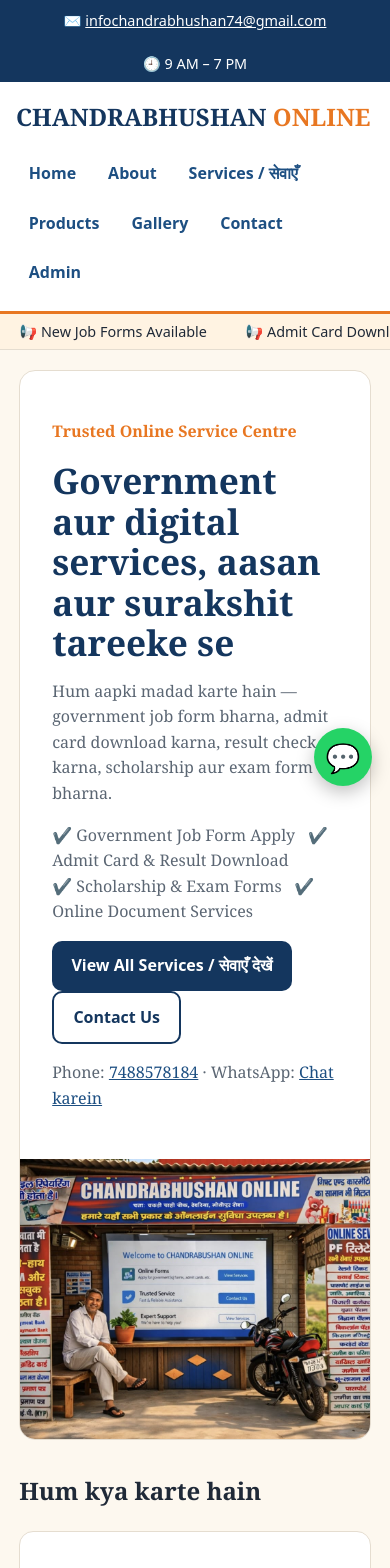
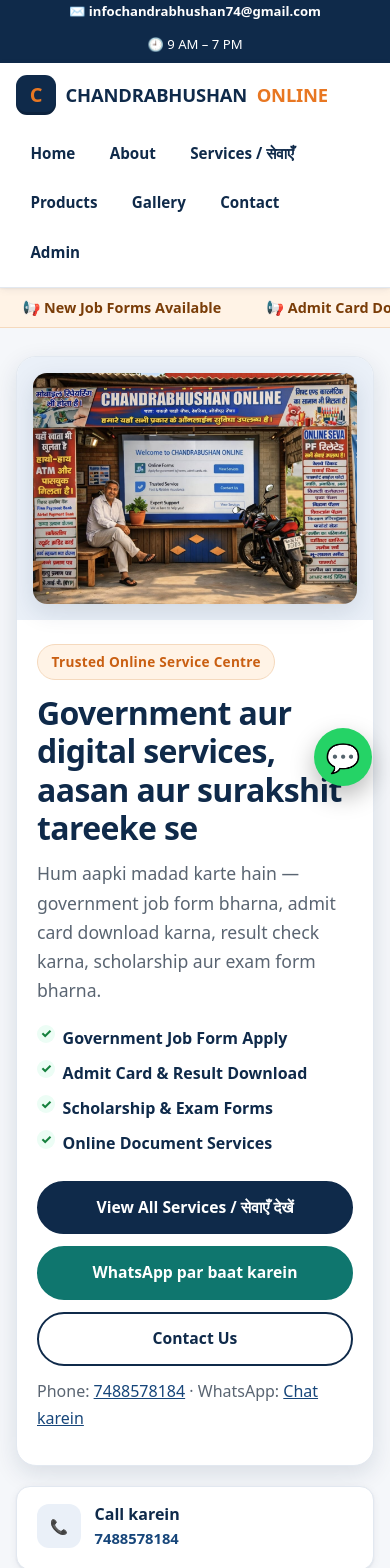
Before and after one commit to amleshkumar-it/CHANDRABHUSHAN-ONLINE, a Next.js app: page / in a window 390 px wide. Shown: the part 40-1608 px from the top of the page. Built offline with nearby package versions, Linux system fonts and the light colour scheme; no server answers; the database is empty.

Commit message:
Improve UI: modern navy-saffron design, better hero, cards, footer, mobile

```diff
--- a/app/globals.css
+++ b/app/globals.css
@@ -1,18 +1,190 @@
-:root{--navy:#14365e;--navy2:#1d4f82;--teal:#0f766e;--saffron:#e87722;--cream:#fdf8ef;--paper:#fff;--ink:#1f2937;--muted:#5b6673;--line:#e5ddd0;--red:#b42318;--green:#15803d}
-*{box-sizing:border-box}body{margin:0;font-family:Georgia,'Times New Roman',serif;color:var(--ink);background:var(--cream);line-height:1.6}a{color:var(--navy2)}button,input,select,textarea{font:inherit}
-.topbar{background:var(--navy);color:#fff;padding:.45rem 1rem;font-family:system-ui,sans-serif;font-size:.9rem;display:flex;gap:1.2rem;flex-wrap:wrap;justify-content:center}.topbar a{color:#fff}
-.header{background:var(--paper);border-bottom:3px solid var(--saffron);padding:1rem;display:flex;gap:1rem;align-items:center;flex-wrap:wrap;justify-content:space-between}.brand{font-size:1.5rem;font-weight:800;color:var(--navy);text-decoration:none}.brand span{color:var(--saffron)}
-.nav{display:flex;gap:.4rem;flex-wrap:wrap;font-family:system-ui,sans-serif}.nav a{padding:.55rem .8rem;border-radius:8px;text-decoration:none;font-weight:600}.nav a:hover{background:#eef4fb}
-.notice{background:#fff3e2;border-bottom:1px solid var(--line);overflow:hidden;white-space:nowrap;padding:.4rem 0;font-family:system-ui,sans-serif;font-size:.9rem}.notice span{margin:0 1.2rem}
-.wrap{max-width:1100px;margin:0 auto;padding:1.2rem}.hero{background:var(--paper);border:1px solid var(--line);border-radius:16px;overflow:hidden;display:grid;grid-template-columns:1.1fr .9fr;gap:0}@media(max-width:760px){.hero{grid-template-columns:1fr}}
-.hero-text{padding:2rem}.hero-text h1{font-size:2.2rem;line-height:1.15;color:var(--navy);margin:.2rem 0}.hero-text p{color:var(--muted)}
-.hero img{width:100%;height:100%;object-fit:cover;min-height:280px}
-.btn{display:inline-block;background:var(--navy);color:#fff!important;text-decoration:none;padding:.75rem 1.2rem;border-radius:10px;font-family:system-ui,sans-serif;font-weight:700;border:0;cursor:pointer;min-height:48px}.btn:hover{background:var(--navy2)}.btn.teal{background:var(--teal)}.btn.outline{background:#fff;color:var(--navy)!important;border:2px solid var(--navy)}.btn.small{padding:.5rem .9rem;min-height:44px}.btn.danger{background:var(--red)}
-.cards{display:grid;grid-template-columns:repeat(3,1fr);gap:1rem}@media(max-width:760px){.cards{grid-template-columns:1fr}}
-.card{background:var(--paper);border:1px solid var(--line);border-radius:14px;padding:1.2rem}.card img{width:100%;height:200px;object-fit:cover;border-radius:10px}
-.badge{display:inline-block;padding:.25rem .6rem;border-radius:99px;font-family:system-ui,sans-serif;font-size:.8rem;font-weight:700}.badge.Active{background:#dcfce7;color:var(--green)}.badge.Expired{background:#e5e7eb;color:#444}.badge.Upcoming{background:#fef3c7;color:#92400e}.badge.deadline{background:#fee2e2;color:var(--red)}
-form label{display:block;margin:.7rem 0 .25rem;font-weight:700;font-family:system-ui,sans-serif}form input,form select,form textarea{width:100%;padding:.7rem;border:1px solid #cbd5e1;border-radius:9px;background:#fff}
-.footer{background:var(--navy);color:#fff;margin-top:2.5rem;padding:2rem 1rem}.footer a{color:#ffe8d1}.footer .wrap{display:grid;grid-template-columns:1fr 1fr 1fr;gap:1.5rem}@media(max-width:760px){.footer .wrap{grid-template-columns:1fr}}
-.wa{position:fixed;right:18px;bottom:18px;background:#25d366;color:#fff!important;width:58px;height:58px;border-radius:50%;display:flex;align-items:center;justify-content:center;font-size:28px;text-decoration:none;box-shadow:0 6px 18px rgba(0,0,0,.25);z-index:50}
-.alert{background:#fff7ed;border:1px solid #fdba74;padding:1rem;border-radius:12px}.muted{color:var(--muted)}.section{margin:2rem 0}
-table{width:100%;border-collapse:collapse;font-family:system-ui,sans-serif}th,td{border-bottom:1px solid var(--line);padding:.6rem;text-align:left;vertical-align:top}
+/* CHANDRABHUSHAN ONLINE — refined navy + saffron design (plain CSS only).
+   All class names used by existing pages are preserved. */
+:root{
+  --navy:#0f2a4a; --navy2:#17467a; --navy-soft:#eaf0f8;
+  --saffron:#e87722; --saffron-dark:#c95f12; --saffron-soft:#fff3e6;
+  --teal:#0f766e; --paper:#fff; --bg:#f5f7fa; --ink:#17202b;
+  --muted:#5a6572; --line:#e2e8f0; --line-strong:#cbd5e1;
+  --red:#b42318; --red-soft:#fef2f2; --green:#15803d; --green-soft:#ecfdf5;
+  --shadow-sm:0 1px 2px rgba(15,42,74,.06),0 2px 8px rgba(15,42,74,.06);
+  --shadow-md:0 8px 24px rgba(15,42,74,.12);
+  --shadow-lg:0 16px 40px rgba(15,42,74,.16);
+  --radius:16px;
+}
+*{box-sizing:border-box}
+html{scroll-behavior:smooth}
+body{
+  margin:0;
+  font-family:system-ui,-apple-system,"Segoe UI",Roboto,"Helvetica Neue",Arial,sans-serif;
+  color:var(--ink); background:var(--bg); line-height:1.65;
+  -webkit-font-smoothing:antialiased;
+}
+a{color:var(--navy2)} a:hover{color:var(--saffron-dark)}
+button,input,select,textarea{font:inherit}
+h1,h2,h3{line-height:1.2; letter-spacing:-.01em; color:var(--navy); margin-top:0}
+h1{font-size:clamp(2rem,4.5vw,3.1rem); font-weight:800; letter-spacing:-.02em}
+h2{font-size:clamp(1.45rem,3vw,1.9rem); font-weight:800}
+h3{font-size:1.15rem; font-weight:700}
+p{margin:.6rem 0}
+img{max-width:100%}
+:focus-visible{outline:3px solid var(--saffron); outline-offset:2px; border-radius:6px}
+
+/* Top bar + sticky header */
+.topbar{background:var(--navy); color:#fff; padding:.5rem 1rem; font-size:.88rem;
+  display:flex; gap:1.4rem; flex-wrap:wrap; justify-content:center; align-items:center}
+.topbar a{color:#fff; text-decoration:none; font-weight:600}
+.topbar a:hover{color:#ffd9b3}
+.header{position:sticky; top:0; z-index:40; background:var(--paper);
+  border-bottom:1px solid var(--line); box-shadow:var(--shadow-sm);
+  padding:.85rem 1.25rem; display:flex; gap:1rem; align-items:center; flex-wrap:wrap; justify-content:space-between}
+.brand{display:inline-flex; align-items:center; gap:.6rem; font-size:1.35rem; font-weight:800;
+  color:var(--navy); text-decoration:none; letter-spacing:-.01em; line-height:1.1}
+.brand span{color:var(--saffron)}
+.brand-mark{width:40px; height:40px; flex:0 0 40px; display:inline-flex; align-items:center; justify-content:center;
+  background:var(--navy); color:#fff; border-radius:11px; font-size:1.25rem; box-shadow:inset 0 -3px 0 rgba(0,0,0,.18)}
+.nav{display:flex; gap:.35rem; flex-wrap:wrap; align-items:center}
+.nav a{display:inline-flex; align-items:center; min-height:44px; padding:.5rem .9rem;
+  border-radius:999px; text-decoration:none; font-weight:650; color:var(--navy); font-size:.95rem}
+.nav a:hover{background:var(--navy-soft); color:var(--navy)}
+.notice{background:var(--saffron-soft); border-bottom:1px solid #f5d9bd; overflow:hidden;
+  white-space:nowrap; padding:.5rem 0; font-size:.9rem; color:#7a3d08}
+.notice span{margin:0 1.4rem; font-weight:600}
+
+/* Page container + section rhythm */
+.wrap{max-width:1120px; margin:0 auto; padding:1.5rem 1.25rem}
+main.wrap{padding-top:1.75rem; padding-bottom:2rem}
+.section{margin:2.75rem 0}
+.section>h2{margin-bottom:1.25rem; padding-bottom:.6rem; border-bottom:3px solid var(--saffron); display:inline-block}
+.page-head{background:var(--paper); border:1px solid var(--line); border-radius:var(--radius);
+  padding:1.6rem 1.75rem; box-shadow:var(--shadow-sm); margin-bottom:1.5rem}
+.page-head h1{font-size:clamp(1.7rem,3.5vw,2.4rem); margin-bottom:.35rem}
+.page-head p{color:var(--muted); margin-bottom:0}
+
+/* Hero */
+.hero{background:var(--paper); border:1px solid var(--line); border-radius:20px; overflow:hidden;
+  display:grid; grid-template-columns:1.05fr .95fr; gap:0; box-shadow:var(--shadow-md)}
+.hero-text{padding:2.5rem 2.5rem 2.25rem}
+.hero-eyebrow{display:inline-block; background:var(--saffron-soft); color:var(--saffron-dark);
+  border:1px solid #f5d9bd; padding:.35rem .85rem; border-radius:999px;
+  font-size:.85rem; font-weight:800; letter-spacing:.02em}
+.hero-text h1{margin:.9rem 0 .75rem}
+.hero-lead{font-size:1.1rem; color:var(--muted); max-width:34rem}
+.hero-checks{list-style:none; padding:0; margin:1.25rem 0; display:grid; grid-template-columns:1fr 1fr; gap:.55rem .9rem}
+.hero-checks li{font-weight:600; color:var(--navy); padding-left:1.6rem; position:relative}
+.hero-checks li::before{content:"✓"; position:absolute; left:0; top:0; width:1.15rem; height:1.15rem;
+  display:inline-flex; align-items:center; justify-content:center; background:var(--green-soft);
+  color:var(--green); border-radius:50%; font-size:.8rem; font-weight:800}
+.hero-actions{display:flex; gap:.75rem; flex-wrap:wrap; margin:1.5rem 0 .75rem}
+.hero-media{background:var(--navy-soft); display:flex; align-items:stretch; padding:1.25rem}
+.hero-media img{width:100%; height:auto; max-height:430px; object-fit:cover; border-radius:14px; box-shadow:var(--shadow-md)}
+.hero img{width:100%; height:auto; object-fit:cover}
+
+/* Trust strip */
+.trust{display:grid; grid-template-columns:repeat(3,1fr); gap:1rem; margin:1.5rem 0 0}
+.trust-item{background:var(--paper); border:1px solid var(--line); border-radius:14px; padding:1.1rem 1.25rem;
+  box-shadow:var(--shadow-sm); display:flex; gap:.85rem; align-items:flex-start}
+.trust-icon{width:44px; height:44px; flex:0 0 44px; display:inline-flex; align-items:center; justify-content:center;
+  background:var(--navy-soft); border-radius:12px; font-size:1.25rem}
+.trust-item strong{display:block; color:var(--navy); line-height:1.3}
+.trust-item span{color:var(--muted); font-size:.92rem}
+.trust-item a{font-weight:700; text-decoration:none}
+
+/* Cards */
+.cards{display:grid; grid-template-columns:repeat(3,1fr); gap:1.25rem}
+.card{background:var(--paper); border:1px solid var(--line); border-radius:var(--radius);
+  padding:1.4rem; box-shadow:var(--shadow-sm); transition:transform .18s ease, box-shadow .18s ease}
+.card:hover{transform:translateY(-4px); box-shadow:var(--shadow-md)}
+.card h3{margin-bottom:.4rem}
+.card p{color:var(--muted)}
+.card img{width:100%; height:200px; object-fit:cover; border-radius:12px; margin-bottom:.75rem}
+.card .btn{margin-top:.5rem}
+
+/* Steps */
+.steps{display:grid; grid-template-columns:repeat(3,1fr); gap:1.25rem}
+.step{background:var(--paper); border:1px solid var(--line); border-radius:var(--radius); padding:1.5rem; box-shadow:var(--shadow-sm)}
+.step-num{width:46px; height:46px; display:inline-flex; align-items:center; justify-content:center;
+  background:var(--navy); color:#fff; border-radius:50%; font-weight:800; font-size:1.1rem; margin-bottom:.75rem}
+.step h3{margin-bottom:.35rem}
+.step p{color:var(--muted); margin-bottom:0}
+
+/* Buttons */
+.btn{display:inline-flex; align-items:center; justify-content:center; min-height:48px; padding:.75rem 1.35rem;
+  background:var(--navy); color:#fff !important; text-decoration:none; border-radius:999px;
+  font-weight:750; font-size:.98rem; border:2px solid var(--navy); cursor:pointer; transition:transform .15s ease, background .15s ease, box-shadow .15s ease}
+.btn:hover{background:var(--navy2); border-color:var(--navy2); transform:translateY(-1px); box-shadow:var(--shadow-sm); color:#fff !important}
+.btn.teal{background:var(--teal); border-color:var(--teal)}
+.btn.teal:hover{background:#0d655f; border-color:#0d655f}
+.btn.outline{background:transparent; color:var(--navy) !important; border-color:var(--navy)}
+.btn.outline:hover{background:var(--navy-soft); color:var(--navy) !important}
+.btn.small{padding:.55rem 1rem; min-height:44px; font-size:.9rem}
+.btn.danger{background:var(--red); border-color:var(--red)}
+.btn.danger:hover{background:#9a1d14; border-color:#9a1d14}
+
+/* Badges */
+.badge{display:inline-block; padding:.3rem .7rem; border-radius:999px; font-size:.78rem; font-weight:800; letter-spacing:.01em; line-height:1.4}
+.badge.Active{background:var(--green-soft); color:var(--green)}
+.badge.Expired{background:#eef2f7; color:#475569}
+.badge.Upcoming{background:#fef3c7; color:#92400e}
+.badge.deadline{background:var(--red-soft); color:var(--red)}
+/* Category badges (no status class) get a calm navy tint */
+.badge:not(.Active):not(.Expired):not(.Upcoming):not(.deadline){background:var(--navy-soft); color:var(--navy)}
+
+/* Forms, alerts, empty states */
+form label{display:block; margin:.85rem 0 .3rem; font-weight:700; color:var(--navy)}
+form input,form select,form textarea{width:100%; min-height:48px; padding:.75rem .9rem; border:1.5px solid var(--line-strong);
+  border-radius:10px; background:#fff; color:var(--ink)}
+form textarea{min-height:120px; resize:vertical}
+form input:focus,form select:focus,form textarea:focus{border-color:var(--navy); outline:3px solid rgba(232,119,34,.25); outline-offset:0}
+.alert{background:var(--saffron-soft); border:1px solid #f5d9bd; border-left:5px solid var(--saffron);
+  padding:1rem 1.2rem; border-radius:12px; color:var(--ink)}
+.empty{background:var(--paper); border:1.5px dashed var(--line-strong); border-radius:var(--radius);
+  padding:2rem 1.5rem; text-align:center; color:var(--muted)}
+.empty strong{display:block; color:var(--navy); font-size:1.1rem; margin-bottom:.25rem}
+.muted{color:var(--muted)}
+
+/* Tables (admin + listings) */
+table{width:100%; border-collapse:collapse; background:var(--paper); border:1px solid var(--line);
+  border-radius:12px; overflow:hidden}
+th{background:var(--navy-soft); color:var(--navy); font-weight:750}
+th,td{border-bottom:1px solid var(--line); padding:.75rem .9rem; text-align:left; vertical-align:top}
+tr:last-child th,tr:last-child td{border-bottom:0}
+
+/* Footer */
+.footer{background:var(--navy); color:#dbe6f3; margin-top:3rem; padding:2.75rem 1.25rem 1.5rem}
+.footer a{color:#ffe8d1; text-decoration:none}
+.footer a:hover{color:#fff; text-decoration:underline}
+.footer h3{color:#fff; font-size:1.05rem; padding-bottom:.5rem; border-bottom:2px solid var(--saffron); display:inline-block}
+.footer .wrap{display:grid; grid-template-columns:1.3fr 1fr 1.2fr; gap:2rem; padding:0}
+.footer-bottom{border-top:1px solid rgba(255,255,255,.18); margin-top:2rem; padding-top:1.25rem; text-align:center; color:#b8c6d8; font-size:.9rem}
+
+/* Floating WhatsApp */
+.wa{position:fixed; right:18px; bottom:18px; background:#25d366; color:#fff !important; width:58px; height:58px;
+  border-radius:50%; display:flex; align-items:center; justify-content:center; font-size:28px; text-decoration:none;
+  box-shadow:0 10px 24px rgba(0,0,0,.28); z-index:50; transition:transform .15s ease}
+.wa:hover{transform:scale(1.06)}
+
+/* Responsive — mobile first in spirit, stacked below these widths */
+@media(max-width:900px){
+  .hero{grid-template-columns:1fr}
+  .hero-media{order:-1; padding:1rem}
+  .hero-media img{max-height:300px}
+  .cards,.steps{grid-template-columns:repeat(2,1fr)}
+  .footer .wrap{grid-template-columns:1fr 1fr}
+}
+@media(max-width:640px){
+  .wrap{padding:1rem}
+  .header{padding:.75rem 1rem}
+  .brand{font-size:1.15rem}
+  .hero-text{padding:1.5rem 1.25rem}
+  .hero-checks{grid-template-columns:1fr}
+  .hero-actions .btn{width:100%}
+  .trust,.cards,.steps{grid-template-columns:1fr}
+  .trust{margin-top:1.25rem}
+  .topbar{font-size:.82rem; gap:.7rem 1rem}
+  .footer .wrap{grid-template-columns:1fr}
+  table{font-size:.9rem}
+  th,td{padding:.6rem}
+}
+@media(prefers-reduced-motion:reduce){
+  *{transition:none !important; scroll-behavior:auto !important}
+}
--- a/app/layout.js
+++ b/app/layout.js
@@ -16,7 +16,7 @@ export default function RootLayout({ children }) {
           <span>🕘 {SITE.hours}</span>
         </div>
         <header className="header">
-          <a className="brand" href="/">CHANDRABHUSHAN <span>ONLINE</span></a>
+          <a className="brand" href="/"><span className="brand-mark" aria-hidden="true">C</span>CHANDRABHUSHAN <span>ONLINE</span></a>
           <nav className="nav">
             <a href="/">Home</a><a href="/about">About</a><a href="/services">Services / सेवाएँ</a>
             <a href="/products">Products</a><a href="/gallery">Gallery</a><a href="/contact">Contact</a><a href="/admin">Admin</a>
@@ -32,7 +32,7 @@ export default function RootLayout({ children }) {
             <div><h3>Quick Links</h3><p><a href="/services">Services</a> · <a href="/products">Products</a> · <a href="/gallery">Gallery</a> · <a href="/contact">Contact</a></p></div>
             <div><h3>Contact / संपर्क</h3><p>Phone: <a href={`tel:${SITE.phone}`}>{SITE.phone}</a><br />Email: <a href={`mailto:${SITE.email}`}>{SITE.email}</a><br /><a href={whatsappLink('Namaste, mujhe online service ke baare me jaankari chahiye.')}>WhatsApp par baat karein</a></p></div>
           </div>
-          <p style={{ textAlign: 'center' }}>© {new Date().getFullYear()} CHANDRABHUSHAN ONLINE. All rights reserved.</p>
+          <p className="footer-bottom">© {new Date().getFullYear()} CHANDRABHUSHAN ONLINE. All rights reserved.</p>
         </footer>
         <a className="wa" href={whatsappLink('Namaste, mujhe online service ke baare me jaankari chahiye.')} aria-label="Chat on WhatsApp">💬</a>
       </body>
--- a/app/page.js
+++ b/app/page.js
@@ -9,14 +9,31 @@ export default async function Home() {
     <>
       <section className="hero">
         <div className="hero-text">
-          <p style={{ color: '#e87722', fontWeight: 800 }}>Trusted Online Service Centre</p>
+          <span className="hero-eyebrow">Trusted Online Service Centre</span>
           <h1>Government aur digital services, aasan aur surakshit tareeke se</h1>
-          <p>Hum aapki madad karte hain — government job form bharna, admit card download karna, result check karna, scholarship aur exam form bharna.</p>
-          <p>✔️ Government Job Form Apply &nbsp; ✔️ Admit Card &amp; Result Download<br />✔️ Scholarship &amp; Exam Forms &nbsp; ✔️ Online Document Services</p>
-          <p><a className="btn" href="/services">View All Services / सेवाएँ देखें</a> &nbsp; <a className="btn outline" href="/contact">Contact Us</a></p>
+          <p className="hero-lead">Hum aapki madad karte hain — government job form bharna, admit card download karna, result check karna, scholarship aur exam form bharna.</p>
+          <ul className="hero-checks">
+            <li>Government Job Form Apply</li>
+            <li>Admit Card &amp; Result Download</li>
+            <li>Scholarship &amp; Exam Forms</li>
+            <li>Online Document Services</li>
+          </ul>
+          <div className="hero-actions">
+            <a className="btn" href="/services">View All Services / सेवाएँ देखें</a>
+            <a className="btn teal" href={whatsappLink('Namaste, mujhe service ke baare me jaankari chahiye.')}>WhatsApp par baat karein</a>
+            <a className="btn outline" href="/contact">Contact Us</a>
+          </div>
           <p className="muted">Phone: <a href={`tel:${SITE.phone}`}>{SITE.phone}</a> · WhatsApp: <a href={whatsappLink('Namaste, mujhe service ke baare me jaankari chahiye.')}>Chat karein</a></p>
         </div>
-        <img src="/shop.jpeg" alt="CHANDRABHUSHAN ONLINE shop" />
+        <div className="hero-media">
+          <img src="/shop.jpeg" alt="CHANDRABHUSHAN ONLINE shop" />
+        </div>
+      </section>
+
+      <section className="trust" aria-label="Service information">
+        <div className="trust-item"><span className="trust-icon" aria-hidden="true">📞</span><div><strong>Call karein</strong><span><a href={`tel:${SITE.phone}`}>{SITE.phone}</a></span></div></div>
+        <div className="trust-item"><span className="trust-icon" aria-hidden="true">🕘</span><div><strong>Open timing</strong><span>{SITE.hours}</span></div></div>
+        <div className="trust-item"><span className="trust-icon" aria-hidden="true">🇮🇳</span><div><strong>PAN India</strong><span>Online services, kahi se bhi</span></div></div>
       </section>
 
       <section className="section">
@@ -32,7 +49,7 @@ export default async function Home() {
         <h2>Latest Services &amp; Updates</h2>
         {!isSupabaseConfigured() && <p className="alert">Database abhi connect nahi hai. Supabase set hone ke baad yahan latest services dikhengi.</p>}
         {latest.length === 0 ? (
-          <p>No services yet. Check back soon!</p>
+          <div className="empty"><strong>No services yet.</strong><span>Check back soon!</span></div>
         ) : (
           <div className="cards">
             {latest.map((s) => {
@@ -52,9 +69,13 @@ export default async function Home() {
         <p><a className="btn" href="/services">View All Services</a></p>
       </section>
 
-      <section className="section card">
+      <section className="section">
         <h2>Kaise kaam hota hai?</h2>
-        <p><strong>1.</strong> Service chunein &nbsp; <strong>2.</strong> Inquiry form bharein ya WhatsApp karein &nbsp; <strong>3.</strong> Documents dein, hum form bharne me madad karenge.</p>
+        <div className="steps">
+          <div className="step"><span className="step-num">1</span><h3>Service chunein</h3><p>Apni zaroorat ke hisab se service select karein.</p></div>
+          <div className="step"><span className="step-num">2</span><h3>Inquiry form bharein ya WhatsApp karein</h3><p>Form bharein ya seedha WhatsApp par baat karein.</p></div>
+          <div className="step"><span className="step-num">3</span><h3>Documents dein</h3><p>Documents dein, hum form bharne me madad karenge.</p></div>
+        </div>
         <p className="muted">Note: Hum koi government department nahi hain. Hum ek local service centre hain jo online form bharne me madad karta hai.</p>
       </section>
     </>
```
